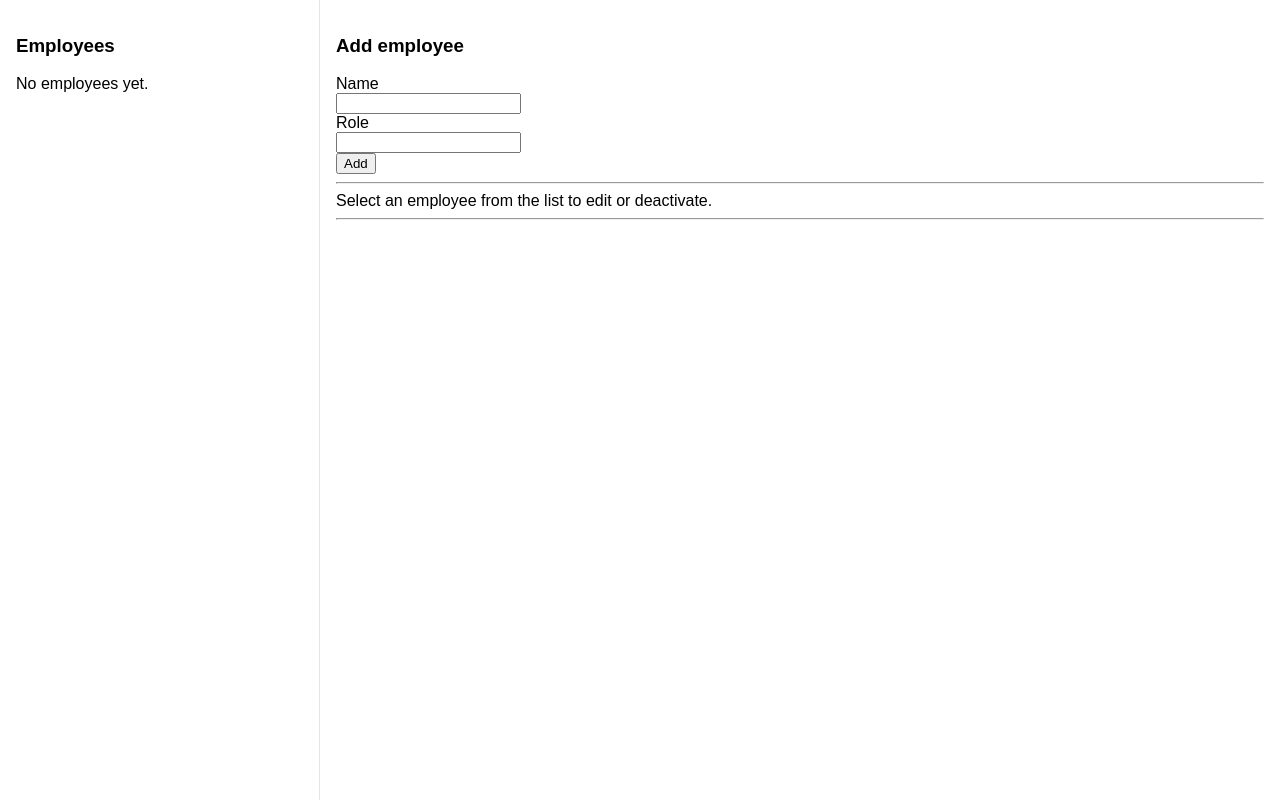
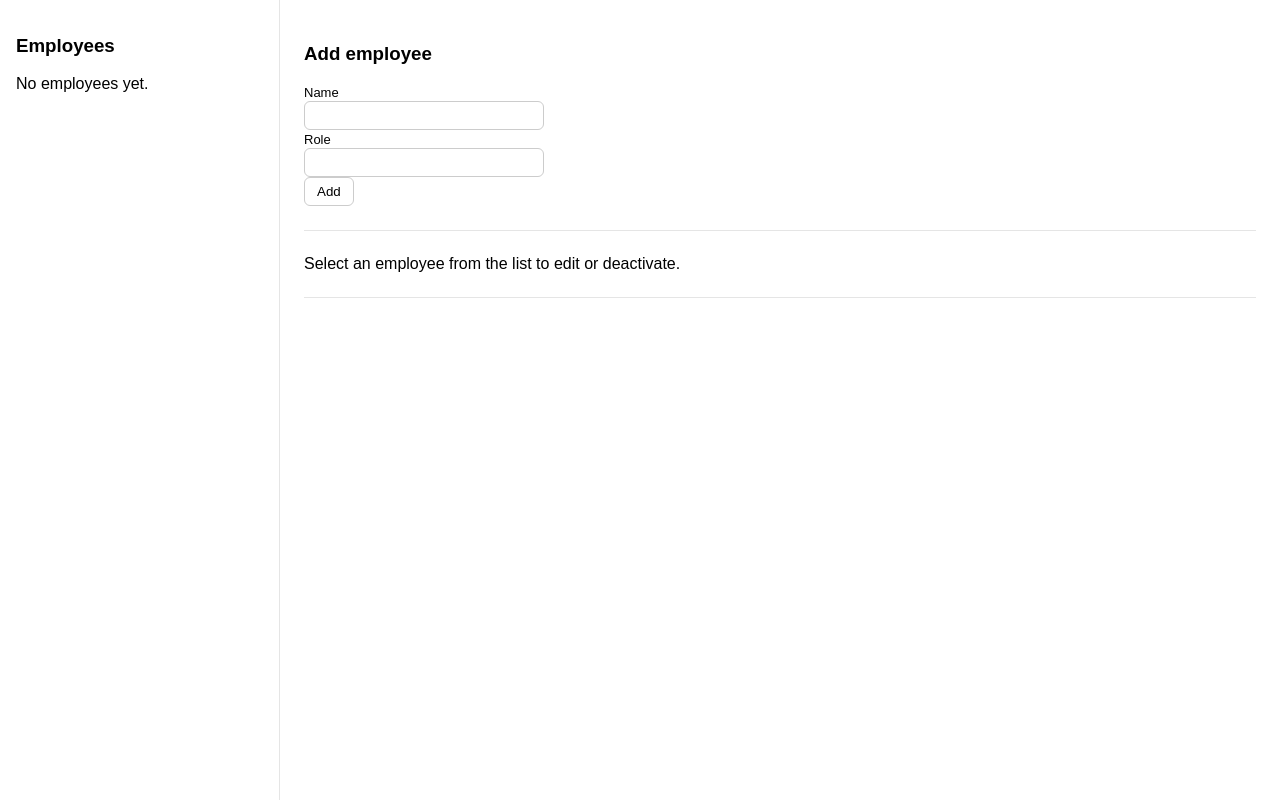
Before and after one commit to pgkreka/daphos-coding-challenge, an Angular app: page / in a window 1280 px wide. Built offline with nearby package versions, Linux system fonts and the light colour scheme.

Commit message:
Add UI styling

```diff
--- a/src/app/app.component.css
+++ b/src/app/app.component.css
@@ -0,0 +1,22 @@
+body {
+  font-family: system-ui, -apple-system, BlinkMacSystemFont, 'Segoe UI', Roboto, sans-serif;
+  background-color: #fafafa;
+  margin: 0;
+}
+
+.layout {
+  display: flex;
+  min-height: 100vh;
+}
+
+.sidebar {
+  width: 280px;
+  background: #ffffff;
+  border-right: 1px solid #e5e5e5;
+  padding: 16px;
+}
+
+.content {
+  flex: 1;
+  padding: 24px;
+}
--- a/src/app/app.component.ts
+++ b/src/app/app.component.ts
@@ -19,7 +19,8 @@ import { EmployeeSummaryComponent } from './features/employees/employee-summary/
     EmployeeShiftsComponent,
     EmployeeSummaryComponent
   ],
-  templateUrl: './app.component.html'
+  templateUrl: './app.component.html',
+  styleUrl: './app.component.css'
 })
 export class AppComponent {
   refreshToken = 0;
--- a/src/app/features/employees/add-employee/add-employee.component.html
+++ b/src/app/features/employees/add-employee/add-employee.component.html
@@ -1,6 +1,6 @@
 <h3>Add employee</h3>
 
-<div *ngIf="error">{{ error }}</div>
+<div class="error" *ngIf="error">{{ error }}</div>
 
 <form (ngSubmit)="submit()">
   <div>
--- a/src/app/features/employees/employee-list/employee-list.component.css
+++ b/src/app/features/employees/employee-list/employee-list.component.css
@@ -10,14 +10,20 @@
     border-radius: 8px;
     margin-bottom: 8px;
     cursor: pointer;
+    transition: background-color 0.15s ease, border-color 0.15s ease;
 }
 
 .list-item.selected {
+    background-color: #f0f0f0;
     border-color: #333;
 }
 
 .list-item.inactive {
   opacity: 0.6;
+}
+
+.list-item:hover {
+  background-color: #f5f5f5;
 }
 
 .name {
--- a/src/app/features/employees/employee-list/employee-list.component.html
+++ b/src/app/features/employees/employee-list/employee-list.component.html
@@ -1,7 +1,7 @@
 <h3>Employees</h3>
 
 <div *ngIf="loading">Loading...</div>
-<div *ngIf="error">{{ error }}</div>
+<div class="error" *ngIf="error">{{ error }}</div>
 
 <ul class="list" *ngIf="!loading">
   <li
--- a/src/app/features/employees/employee-summary/employee-summary.component.html
+++ b/src/app/features/employees/employee-summary/employee-summary.component.html
@@ -1,7 +1,7 @@
 <h3>Summary</h3>
 
 <div *ngIf="loading">Calculating...</div>
-<div *ngIf="error">{{ error }}</div>
+<div class="error" *ngIf="error">{{ error }}</div>
 
 <div *ngIf="!loading && !error">
   <div>Total shifts: {{ summary.total_shifts }}</div>
--- a/src/app/features/employees/employee-update-deactivate/employee-update-deactivate.component.html
+++ b/src/app/features/employees/employee-update-deactivate/employee-update-deactivate.component.html
@@ -7,7 +7,7 @@
 </div>
 
 <div *ngIf="!loading && employee">
-  <div *ngIf="error">{{ error }}</div>
+  <div class="error" *ngIf="error">{{ error }}</div>
 
   <div>
     <label>Name</label><br />
--- a/src/app/features/shifts/employee-shifts/employee-shifts.component.html
+++ b/src/app/features/shifts/employee-shifts/employee-shifts.component.html
@@ -11,7 +11,7 @@
 
 <div *ngIf="employeeId">
   <div *ngIf="loading">Loading shifts...</div>
-  <div *ngIf="error">{{ error }}</div>
+  <div class="error" *ngIf="error">{{ error }}</div>
 
   <div style="margin-top: 12px;">
     <h4>{{ isEditing ? 'Edit shift' : 'Add shift' }}</h4>
--- a/src/styles.css
+++ b/src/styles.css
@@ -72,3 +72,45 @@
       border-bottom: 1px solid #e5e5e5;
     }
   }
+
+  button {
+    padding: 6px 12px;
+    border-radius: 6px;
+    border: 1px solid #ccc;
+    background: #fff;
+    cursor: pointer;
+  }
+
+  button:hover:not(:disabled) {
+    background: #f3f3f3;
+  }
+
+  button:disabled {
+    opacity: 0.5;
+    cursor: not-allowed;
+  }
+
+  input {
+    padding: 6px 8px;
+    border-radius: 6px;
+    border: 1px solid #ccc;
+    width: 100%;
+    max-width: 240px;
+  }
+
+  label {
+    font-size: 13px;
+    font-weight: 500;
+  }
+
+  .error {
+    color: #b00020;
+    font-size: 12px;
+    margin-top: 4px;
+  }
+
+  hr {
+    border: none;
+    border-top: 1px solid #e5e5e5;
+    margin: 24px 0;
+  }
```
Also changed, not shown: 1 other file (tests, documents, lock files or other folders).
